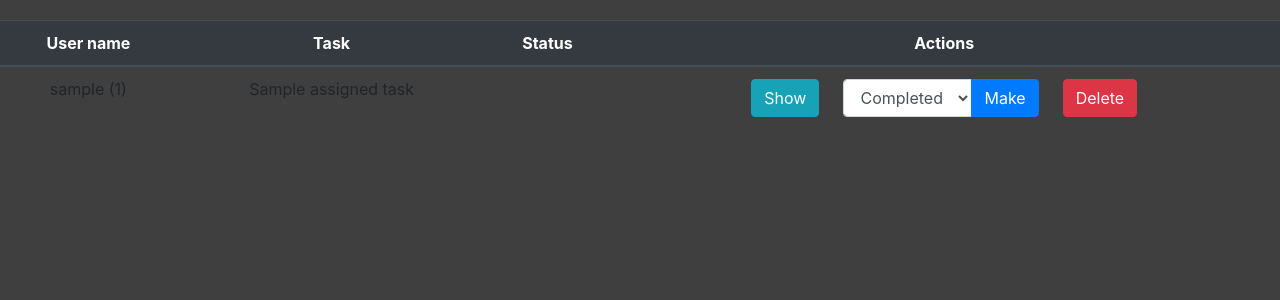
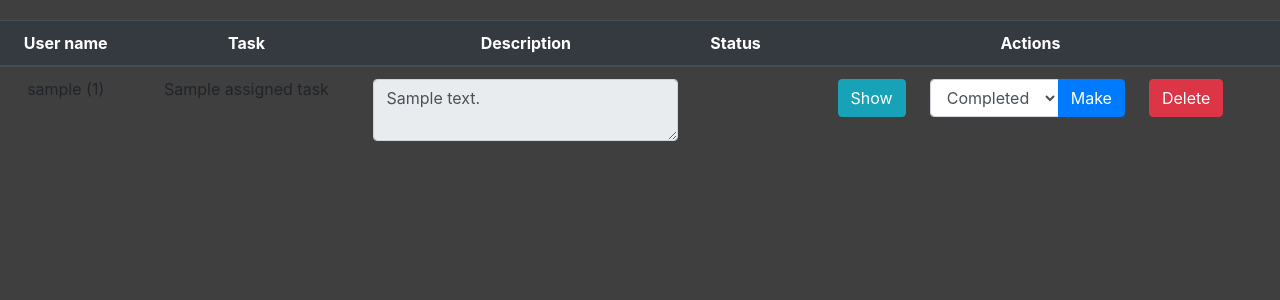
Before and after one commit to winter666/tasks-service, a PHP site: template templates/tasks/components/tasks-track/table-assign.php in a window 1280 px wide. Shown: the part 84-384 px from the top of the page. Run offline with PHP 8.4, Linux system fonts and the light colour scheme; the template is opened without the code that fills it: most values are stand-ins (such as "Sample title", 1, 10 or a date in 2020); data that the repository does not hold is empty; some libraries are stand-ins or nearby versions.

Commit message:
Show description text on tasks tracking table

```diff
--- a/templates/tasks/components/tasks-track/table-assign.php
+++ b/templates/tasks/components/tasks-track/table-assign.php
@@ -3,6 +3,7 @@
         <tr class="ta-center">
             <th>User name</th>
             <th>Task</th>
+            <th>Description</th>
             <th>Status</th>
             <th>Actions</th>
         </tr>
@@ -12,6 +13,7 @@
             <tr>
                 <td><?= $task['user_name'] ?> (<?= $task['user_id'] ?>)</td>
                 <td><?= $task['task_name'] ?></td>
+                <td><textarea class="form-control" readonly><?= $task['description'] ?></textarea></td>
                 <td><?= getMaskByStatus($task['status']) ?></td>
                 <td>
                     <div class="d-flex flex-wrap justify-content-center">
```
